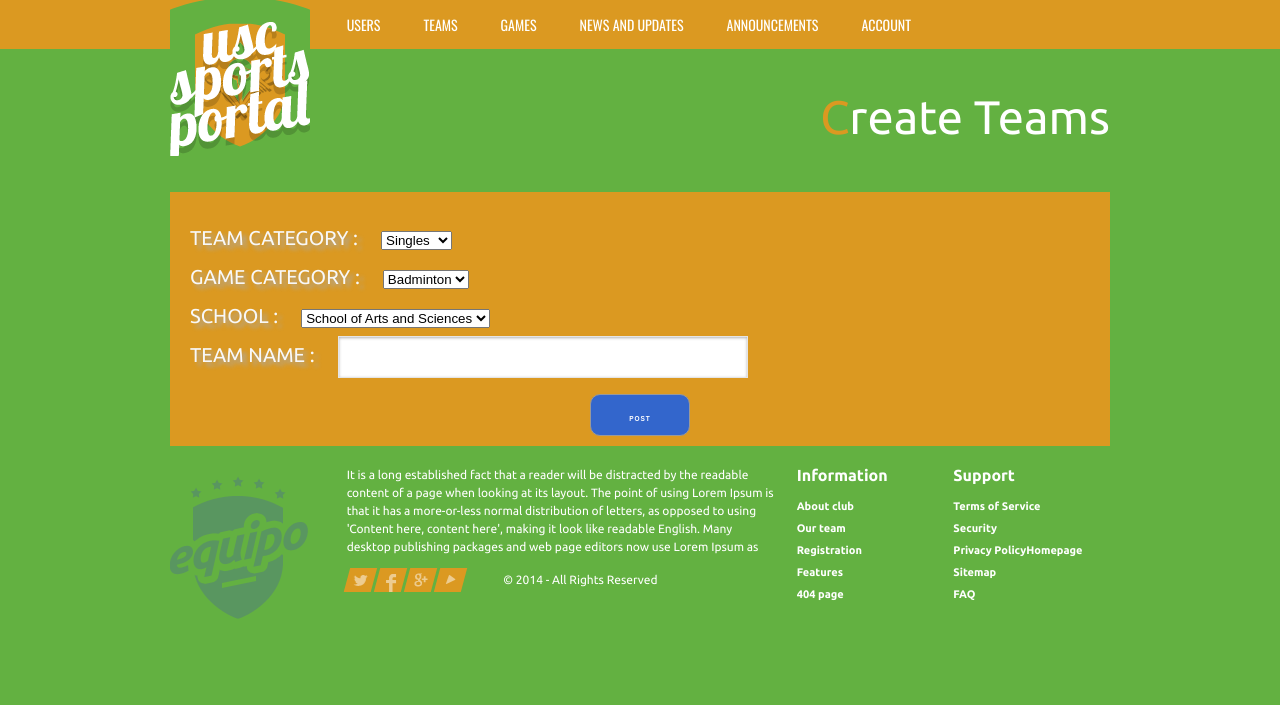
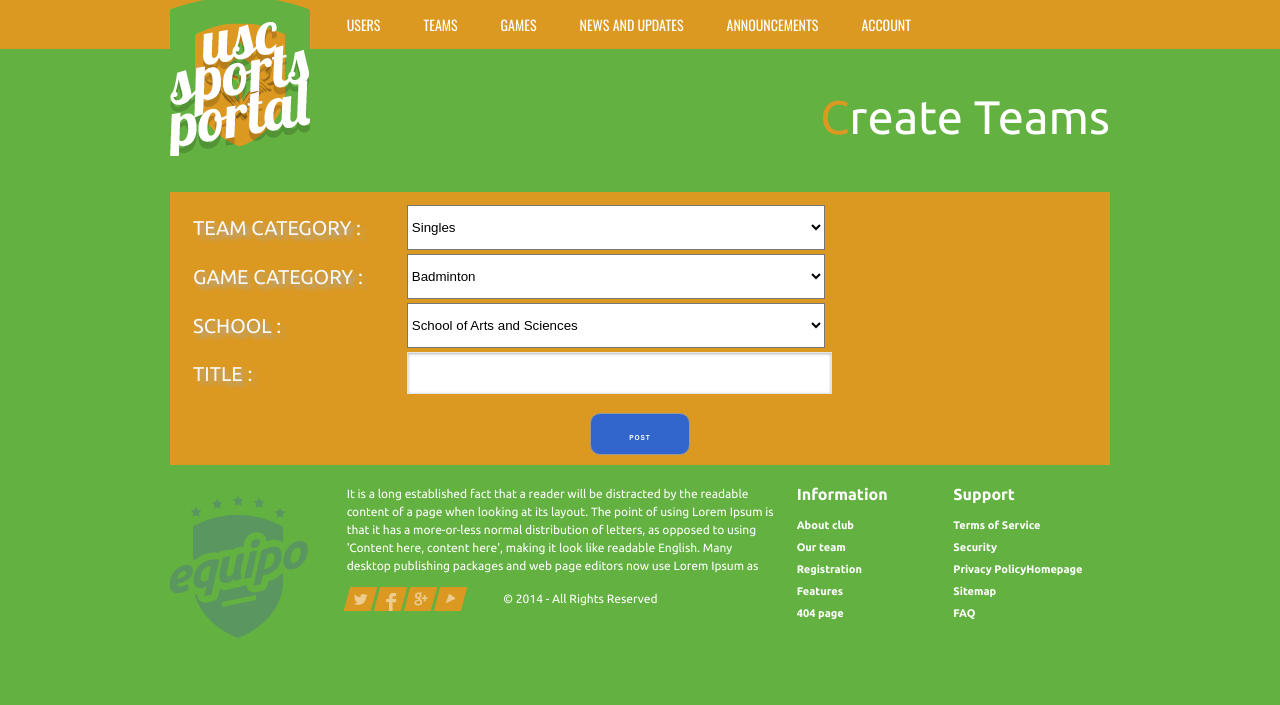
Before and after one commit to marvinzamoras/uscsportsportal, a CodeIgniter app: page /uscsportsportal/team_admin/createTeam in a window 1280 px wide. Shown: the top 705 px of the page. Run offline with CodeIgniter, Linux system fonts and the light colour scheme; a user stored in the database is signed in; data comes from the database, SQL or seed files in the repository; some libraries are stand-ins or nearby versions.

Commit message:
added some revisions

```diff
--- a/application/controllers/Team_admin.php
+++ b/application/controllers/Team_admin.php
@@ -62,6 +62,7 @@ class Team_admin extends MY_Controller {
             $this->form_validation->set_rules('team_name', 'Team Name', 'required');
             $this->form_validation->set_rules('game_cat', 'Game Category', 'required');
              $this->form_validation->set_rules('team_cat', 'Team Category', 'required');
+              $this->form_validation->set_rules('school_id', 'School', 'required');
 
             if ($this->form_validation->run() === FALSE)
             {
--- a/application/views/admin/all_teams.php
+++ b/application/views/admin/all_teams.php
@@ -36,7 +36,7 @@
 							<td><?php echo $data->loss;?></td>
 							<td><?php echo $data->rank;?></td>
 							<?php echo form_hidden('team_id',$data->team_id); ?>
-							<td><a href = "<?php echo base_url('/team_admin/delete/'). '/'.$data->team_id ;?>" onclick = "javascript:return confirm('Are you sure you want to edit this?');"><input class='EButton' type ='button' value = 'Edit'/></a></td>
+							<td><a href = "<?php echo base_url('/team_admin/edit/'). '/'.$data->team_id ;?>" onclick = "javascript:return confirm('Are you sure you want to edit this?');"><input class='EButton' type ='button' value = 'Edit'/></a></td>
 
 						</tr>
 						<?php endforeach;?>
--- a/application/views/admin/team_create.php
+++ b/application/views/admin/team_create.php
@@ -13,40 +13,56 @@
                 <div class="match">
 
 					<?php echo form_open('team_admin/createTeam'); ?>
-
-
-
-							<br/>
-						    <label for="title">TEAM CATEGORY :</label>
-						    <?php $options = array(
+					 <table style="width:75%">
+					  <tr>
+					    <td><label for="title">TEAM CATEGORY :</label>	</td>
+					    <td><?php $options = array(
 							        'Singles' => 'Singles',
 							        'Doubles' => 'Doubles',
 							        'Groups' => 'Groups',
 
 							);
-							echo form_dropdown('team_cat', $options, 'Singles');?>
+					    $extra_attributes1='class="col-12" id="dropy" style="background-color:#ffffff; color:black; height:45px; width:90%"';
+							echo form_dropdown('team_cat', $options, 'Singles',$extra_attributes1);?></td>
 
-						    <BR>
-
-						    <label for="title">GAME CATEGORY :</label>
-						    <?php $options = array(
+					  </tr>
+					  <tr>
+					    <td> <label for="title">GAME CATEGORY :</label></td>
+					    <td><?php $options = array(
 							        'Badminton' => 'Badminton',
 							        'Tennis' => 'Tennis',
 							        'Basketball' => 'Basketball',
 
 							);
-							echo form_dropdown('game_cat', $options, 'Singles');?>
-							<br/>
-						    <label for="title">SCHOOL :</label>
-						    <?php $options = array(
-							        'School of Arts and Sciences' => 'School of Arts and Sciences',
-							        'School of Engineering'   => 'School of Engineering',
+					    $extra_attributes1='class="col-12" id="dropy" style="background-color:#ffffff; color:black; height:45px; width:90%"';
+							echo form_dropdown('game_cat', $options, 'Singles',$extra_attributes1);?>	</td>
 
-							);
-							echo form_dropdown('school_id', $options, 'School of Arts and Sciences');?>
-							<br/>
-						    <label for="title">TEAM NAME :</label>
-						<input type="text" name="team_name" size="50" class="focus" class="required_notification" required/><br />
+					  </tr>
+					  <tr>
+					    <td> <label for="title">SCHOOL :</label>	</td>
+					    <td>    <?php $options = array(
+						''      								=> 'School',
+				        'School of Arts and Sciences'       	=> 'School of Arts and Sciences',
+				        'School of Engineering'         		=> 'School of Engineering',
+				        'School of Education'        			=> 'School of Education',
+				        'School of Healthcare Professions'  	=> 'School of Healthcare Professions',
+				        'School of Business and Economics'  	=> 'School of Business and Economics',
+				        'School of Law and Governance'      	=> 'School of Law and Governance',
+				        'School of Architecture and Fine Arts'  => 'School of Architecture and Fine Arts'
+				);
+					    $extra_attributes1='class="col-12" id="dropy" style="background-color:#ffffff; color:black; height:45px; width:90%"';
+							echo form_dropdown('school_id', $options, 'School of Arts and Sciences',$extra_attributes1);?>	</td>
+
+					  </tr>
+					 <tr>
+					    <td>  <label for="title">TITLE :</label></td>
+					    <td><input type="text" name="team_name" size="52" placeholder="" class="focus"/>	</td>
+
+					  </tr>
+					</table>
+
+
+
 						<br>
 						<center><input class="EButton" type="submit" name="submit" value="Post" /></center>
 					<?php echo form_close(); ?>
```
Also changed, not shown: application/views/admin/team_edit.php (+38 -22 lines).
